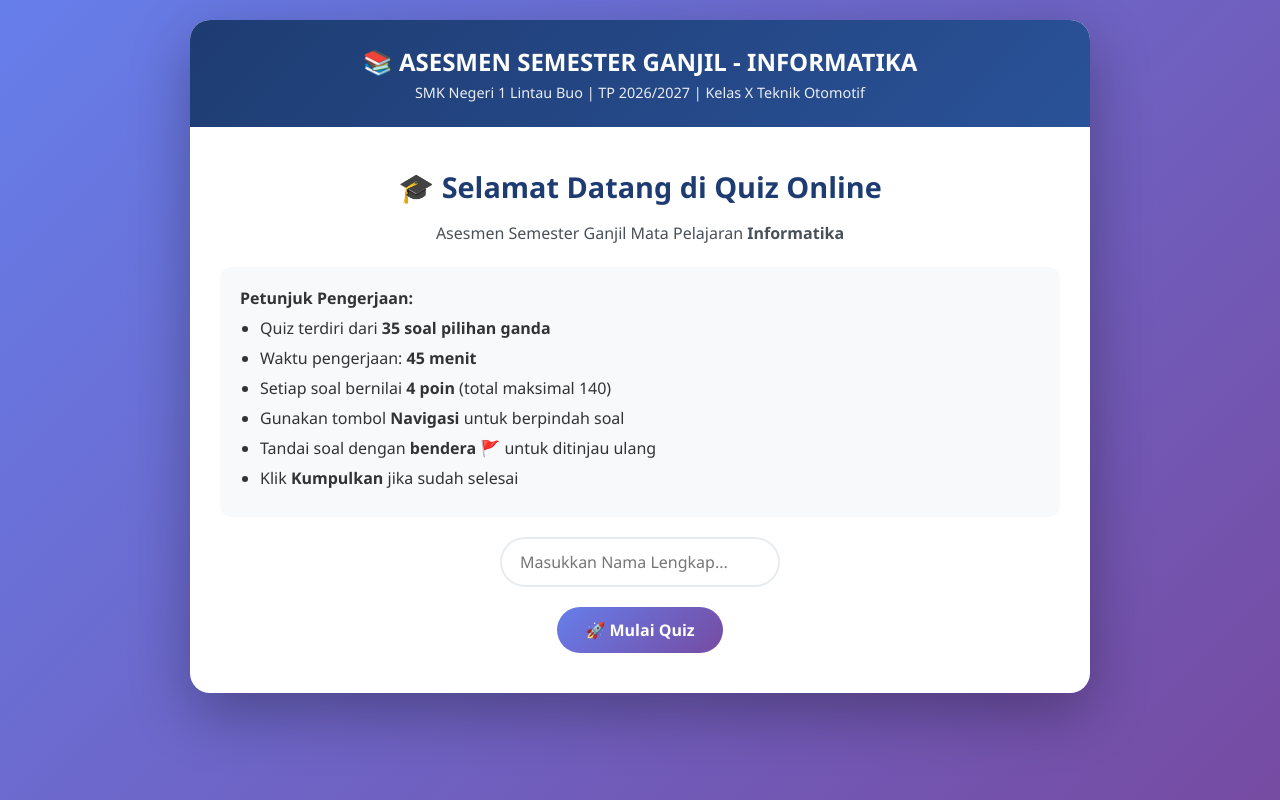
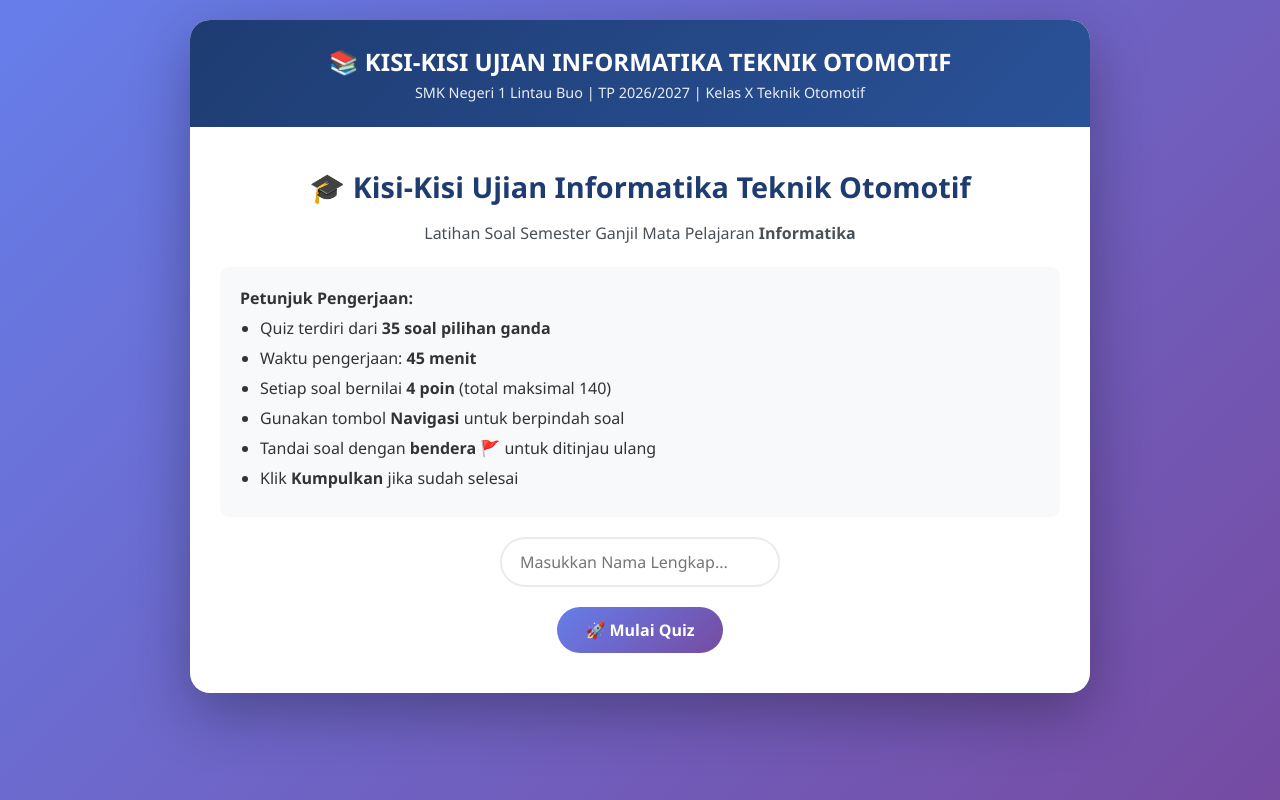
Before and after one commit to felkaandini38-png/kisi-kisi-informatika-TO, a plain HTML site: page index.html in a window 1280 px wide. Drawn offline with Linux system fonts and the light colour scheme.

Commit message:
Update index.html

```diff
--- a/index.html
+++ b/index.html
@@ -3,7 +3,7 @@
 <head>
 <meta charset="UTF-8">
 <meta name="viewport" content="width=device-width, initial-scale=1.0">
-<title>Asesmen Informatika - SMK Negeri 1 Lintau Buo</title>
+<title>Kisi-Kisi Ujian Informatika Teknik Otomotif</title>
 <style>
 * { margin: 0; padding: 0; box-sizing: border-box; font-family: 'Segoe UI', Tahoma, sans-serif; }
 body {
@@ -249,7 +249,7 @@ body {
 <body>
 <div class="container">
   <div class="header">
-    <h1>📚 ASESMEN SEMESTER GANJIL - INFORMATIKA</h1>
+    <h1>📚 KISI-KISI UJIAN INFORMATIKA TEKNIK OTOMOTIF</h1>
     <p>SMK Negeri 1 Lintau Buo | TP 2026/2027 | Kelas X Teknik Otomotif</p>
   </div>
   <div id="app"></div>
@@ -347,8 +347,8 @@ const app = document.getElementById('app');
 function renderStart() {
   app.innerHTML = `
     <div class="start-screen">
-      <h2>🎓 Selamat Datang di Quiz Online</h2>
-      <p>Asesmen Semester Ganjil Mata Pelajaran <b>Informatika</b></p>
+      <h2>🎓 Kisi-Kisi Ujian Informatika Teknik Otomotif</h2>
+      <p>Latihan Soal Semester Ganjil Mata Pelajaran <b>Informatika</b></p>
       <div class="start-info">
         <b>Petunjuk Pengerjaan:</b>
         <ul>
@@ -528,7 +528,7 @@ function finishQuiz() {
   app.innerHTML = `
     <div class="content">
       <div class="result-box">
-        <h2 style="color:#1e3c72; margin-bottom:10px;">🎉 Hasil Quiz</h2>
+        <h2 style="color:#1e3c72; margin-bottom:10px;">🎉 Hasil Kisi-Kisi Ujian</h2>
         <p style="color:#6c757d;">${state.studentName}</p>
         <div class="score-circle" style="--p:${percent}%">
           <div class="score-inner">
```
